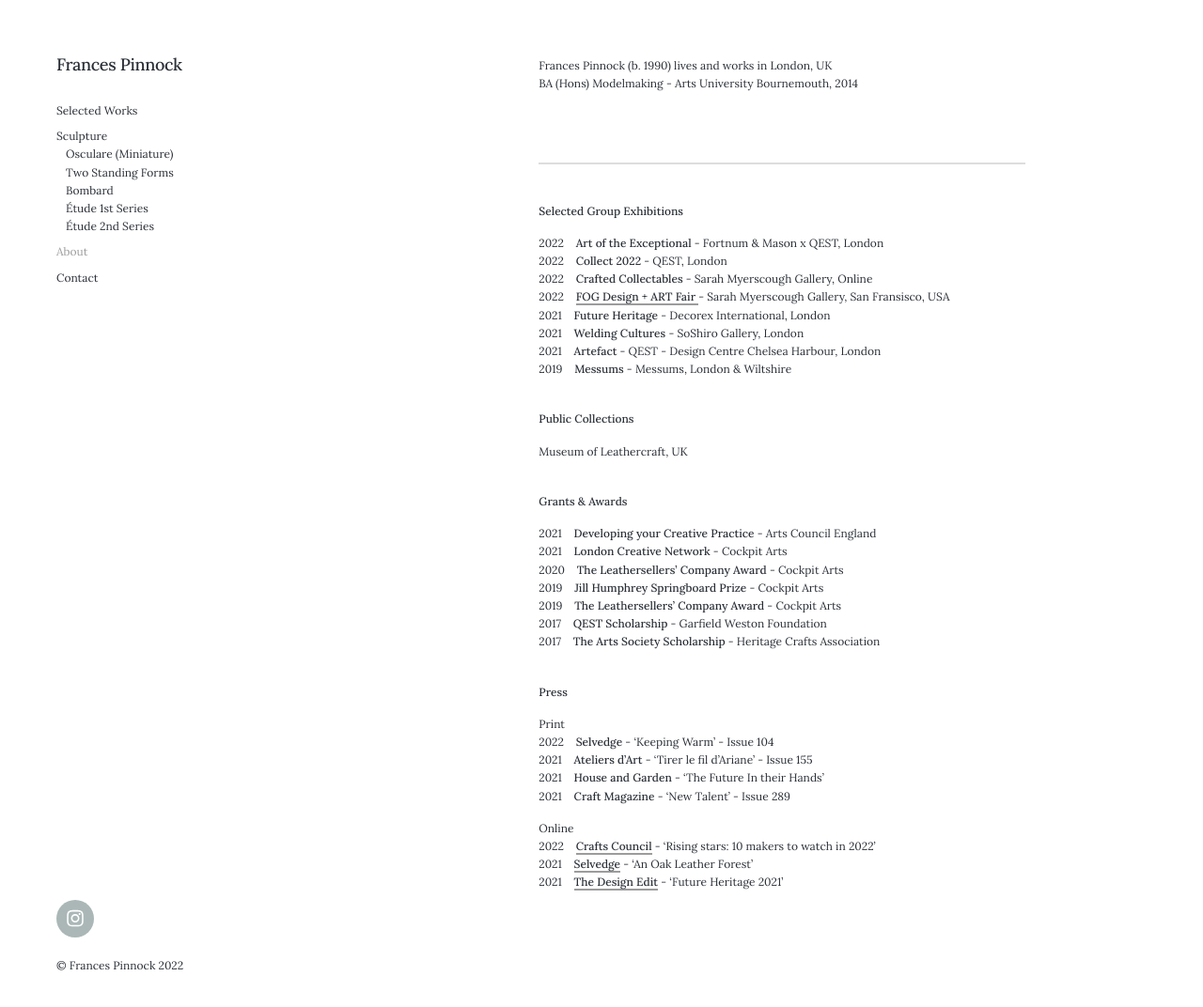
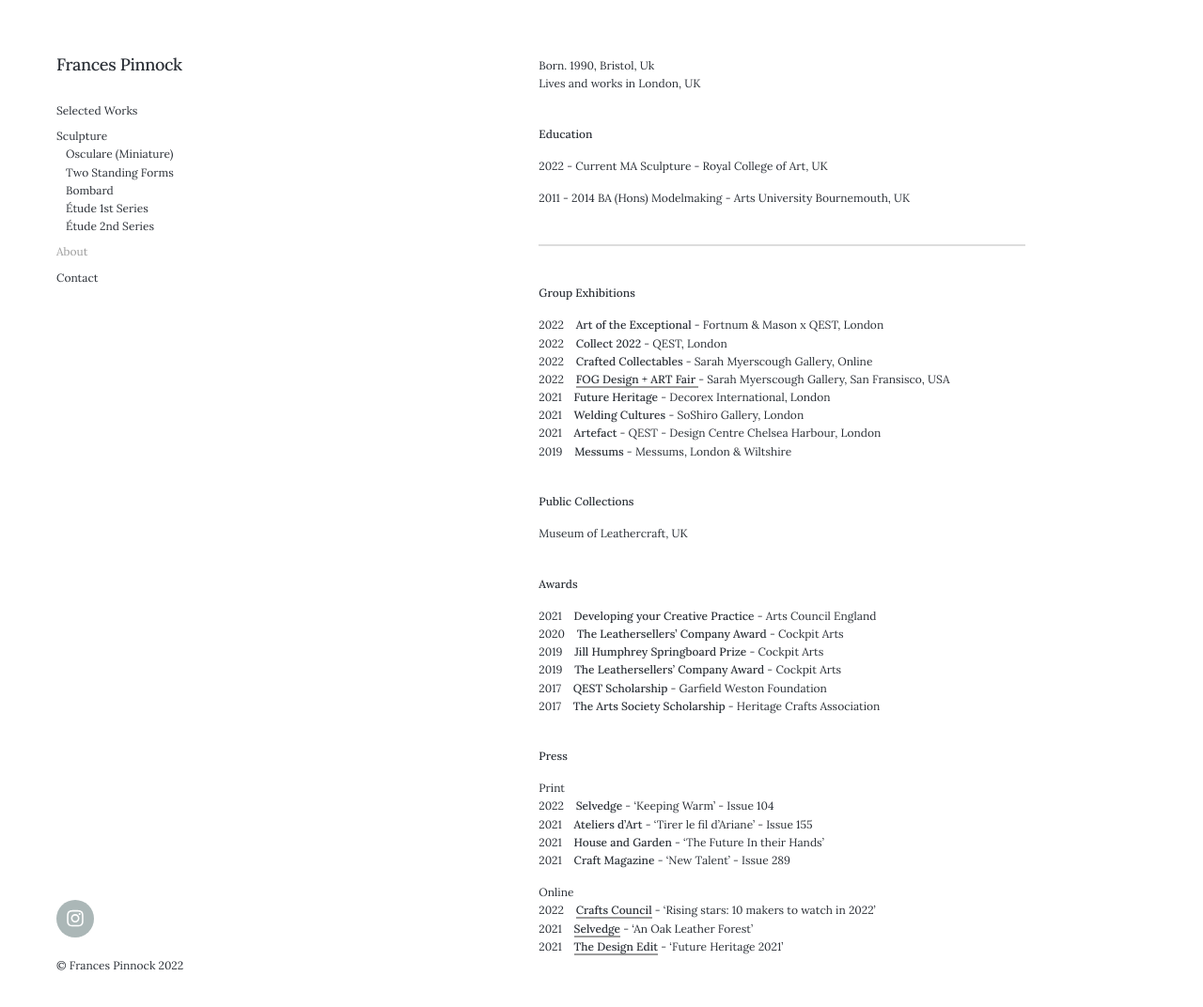
Before and after one commit to francespinnock/francespinnock.github.io, a Jekyll site: the page built from _pages/about.md, in a window 1280 px wide and 1077 px high. Shown: the top 1072 px of the window at 94% size. Built offline with Jekyll 4.4.1, drawn with Linux system fonts in a browser that asks for light colours; nearby versions of some CDN libraries.

Commit message:
Update about.md

```diff
--- a/_pages/about.md
+++ b/_pages/about.md
@@ -3,14 +3,21 @@ title:
 subtitle:
 description: About Frances Pinnock
 ---
-Frances Pinnock (b. 1990) lives and works in London, UK
-BA (Hons) Modelmaking - Arts University Bournemouth, 2014
+Born. 1990, Bristol, Uk
+Lives and works in London, UK
+<br />
 
+**Education**
 
+2022 - Current
+MA Sculpture - Royal College of Art, UK
+
+2011 - 2014
+BA (Hons) Modelmaking - Arts University Bournemouth, UK
 <br />
 <hr />
 
-**Selected Group Exhibitions**
+**Group Exhibitions**
 
 2022&nbsp;&nbsp;&nbsp; **Art of the Exceptional** - Fortnum & Mason x QEST, London
 2022&nbsp;&nbsp;&nbsp; **Collect 2022** - QEST, London
@@ -27,10 +34,9 @@ BA (Hons) Modelmaking - Arts University Bournemouth, 2014
 Museum of Leathercraft, UK
 <br />
 
-**Grants & Awards**
+**Awards**
 
 2021&nbsp;&nbsp;&nbsp; **Developing your Creative Practice** - Arts Council England
-2021&nbsp;&nbsp;&nbsp; **London Creative Network** - Cockpit Arts
 2020&nbsp;&nbsp;&nbsp; **The Leathersellers’ Company Award** - Cockpit Arts
 2019&nbsp;&nbsp;&nbsp; **Jill Humphrey Springboard Prize** - Cockpit Arts
 2019&nbsp;&nbsp;&nbsp; **The Leathersellers' Company Award** - Cockpit Arts
```
